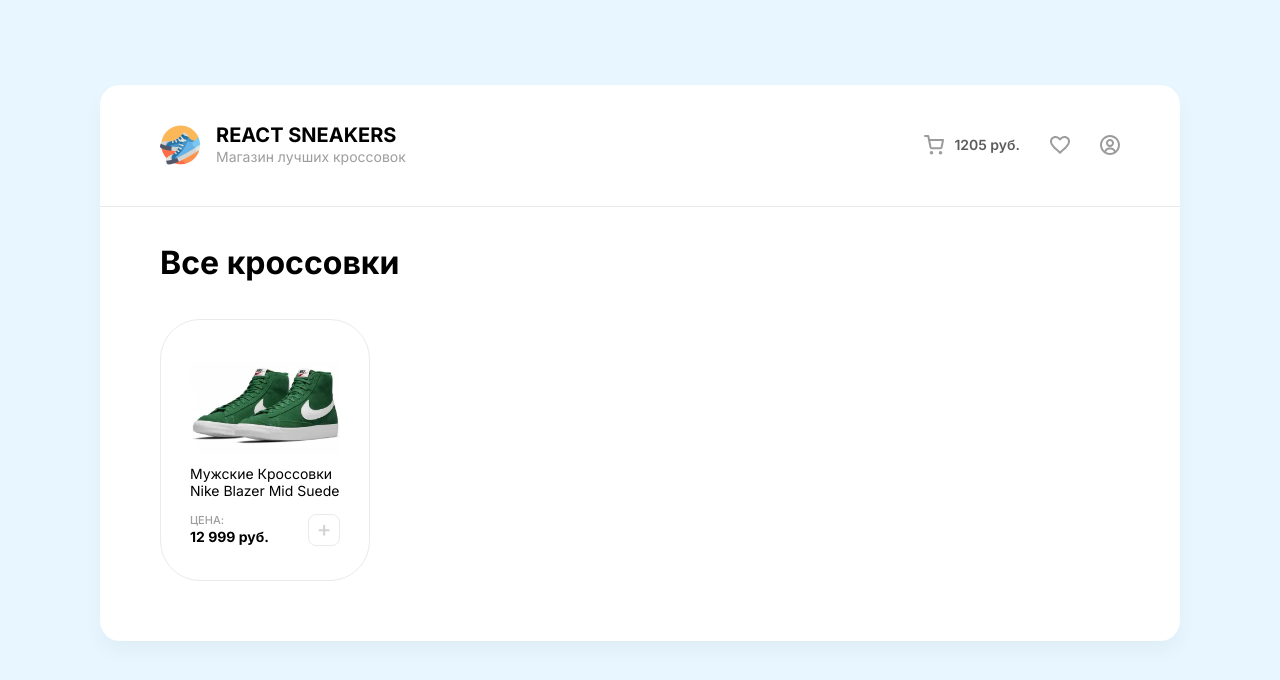
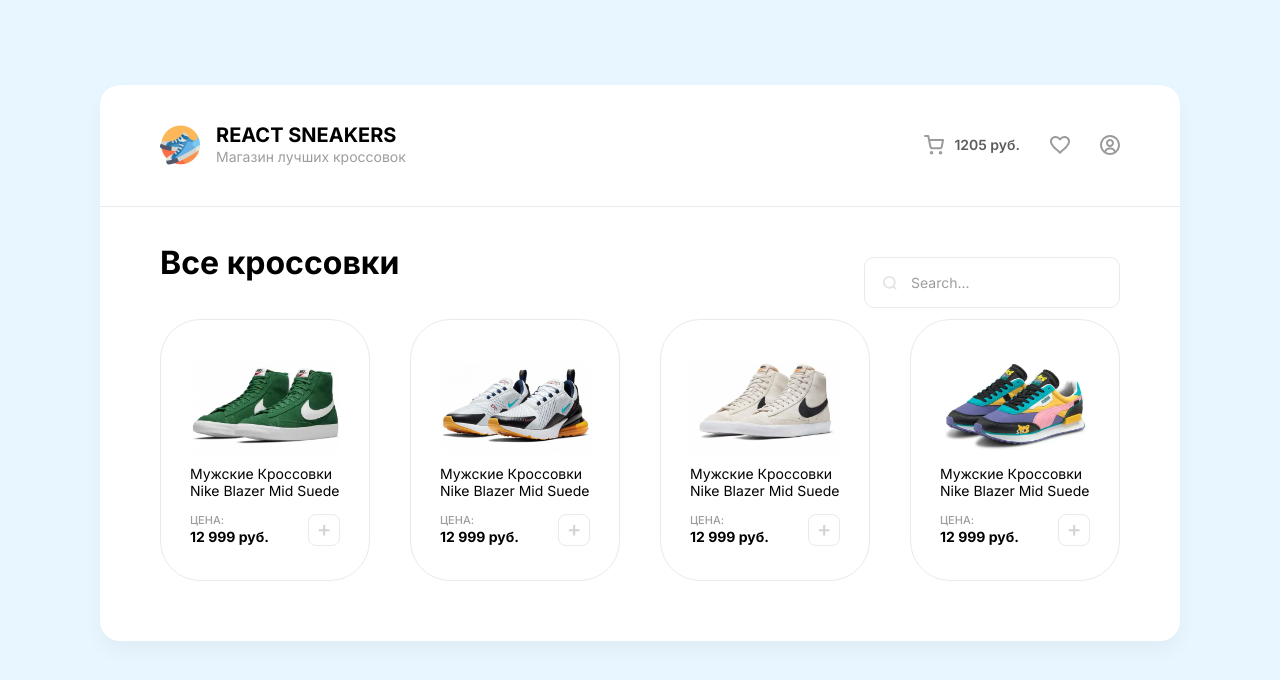
Before and after one commit to HunterM7/react-sneakers, a React (Create React App) app: page / in a window 1280 px wide. Shown: the top 680 px of the page. Built offline with nearby package versions, Linux system fonts and the light colour scheme.

Commit message:
done search bar

```diff
--- a/src/App.js
+++ b/src/App.js
@@ -34,9 +34,17 @@
 
 			<div className="content">
 
+				<div className="content__header">
 					<h1 className="content__title">Все кроссовки</h1>
+					<div className="search">
+						<img src="img/search.svg" alt="Search" />
+						<input type="text" placeholder="Search..." />
+					</div>
+				</div>
 
+				<ul className="content__list">
 
+					<li className="content__item">
 						<div className="card">
 							<img className="card__img" src="/img/sneakers/sneaker-1.png" alt="" />
 							<p className="card__title">Мужские Кроссовки Nike Blazer Mid Suede</p>
@@ -50,6 +58,58 @@
 								</button>
 							</div>
 						</div>
+					</li>
+
+					<li className="content__item">
+						<div className="card">
+							<img className="card__img" src="/img/sneakers/sneaker-2.png" alt="" />
+							<p className="card__title">Мужские Кроссовки Nike Blazer Mid Suede</p>
+							<div className="card__info">
+								<div className="card__price">
+									<span>Цена:</span>
+									<b>12 999 руб.</b>
+								</div>
+								<button className="card__add">
+									<img src="/img/add.svg" alt="Plus" />
+								</button>
+							</div>
+						</div>
+					</li>
+
+					<li className="content__item">
+						<div className="card">
+							<img className="card__img" src="/img/sneakers/sneaker-3.png" alt="" />
+							<p className="card__title">Мужские Кроссовки Nike Blazer Mid Suede</p>
+							<div className="card__info">
+								<div className="card__price">
+									<span>Цена:</span>
+									<b>12 999 руб.</b>
+								</div>
+								<button className="card__add">
+									<img src="/img/add.svg" alt="Plus" />
+								</button>
+							</div>
+						</div>
+					</li>
+
+					<li className="content__item">
+						<div className="card">
+							<img className="card__img" src="/img/sneakers/sneaker-4.png" alt="" />
+							<p className="card__title">Мужские Кроссовки Nike Blazer Mid Suede</p>
+							<div className="card__info">
+								<div className="card__price">
+									<span>Цена:</span>
+									<b>12 999 руб.</b>
+								</div>
+								<button className="card__add">
+									<img src="/img/add.svg" alt="Plus" />
+								</button>
+							</div>
+						</div>
+					</li>
+
+				</ul>
+
 
 
 			</div>
--- a/src/index.scss
+++ b/src/index.scss
@@ -95,8 +95,24 @@
 .content {
 	padding: 0 60px 60px 60px;
 
+	&__header {
+		display: flex;
+		flex-direction: row;
+		justify-content: space-between;
+		align-items: center;
+	}
+
 	&__title {
 		margin-bottom: 40px;
+	}
+
+	&__list {
+		display: flex;
+		flex-flow: row wrap;
+		justify-content: space-between;
+	}
+
+	&__item {
 	}
 }
 
@@ -167,3 +183,34 @@
 		}
 	}
 }
+
+.search {
+	display: flex;
+	flex-direction: row;
+	align-items: center;
+
+	padding: 16px 18px;
+
+	border-radius: 10px;
+	border: 1px solid $Color-Gray;
+
+	img {
+		display: block;
+		width: 14px;
+		height: 14px;
+
+		margin-right: 14px;
+
+		flex: 0;
+	}
+
+	input {
+		width: 190px;
+
+		&::placeholder {
+			font-size: 14px;
+			font-weight: 400;
+			color: $Color-Gray-SemiDark;
+		}
+	}
+}
```
Also changed, not shown: public/img/search.svg (added). Lines whose indentation alone changed are shown as unchanged.
